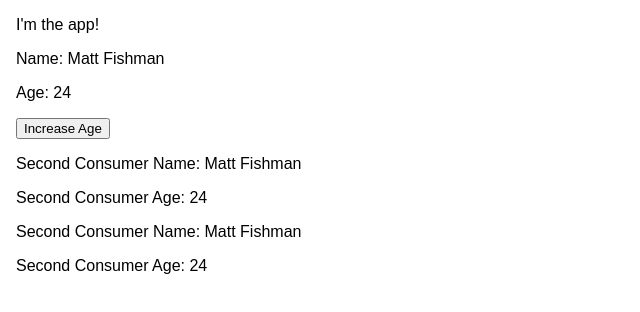
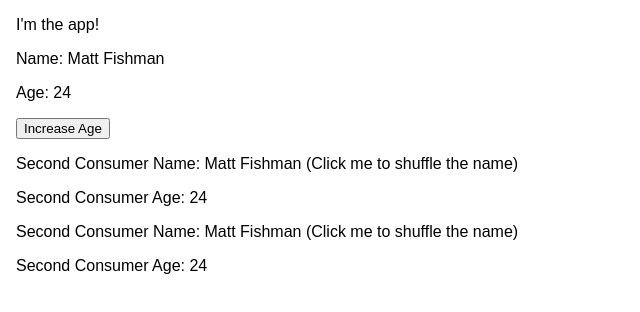
Before and after one commit to wabreisch/react-context-api-example, a React (Create React App) app: page / in a window 1280 px wide. Shown: the top 312 px of the page, without its empty margins (0-640 px from the left). Built offline with nearby package versions, Linux system fonts and the light colour scheme.

Commit message:
Remove unneeded import; Add note telling user how to shuffle the name state;

```diff
--- a/src/MyContext.js
+++ b/src/MyContext.js
@@ -1,4 +1,4 @@
-import React, { Component } from "react";
+import React from "react";
 
 const MyContext = React.createContext();
 
--- a/src/SecondTest.js
+++ b/src/SecondTest.js
@@ -11,7 +11,8 @@ class SecondTest extends Component {
             return (
               <React.Fragment>
                 <p onClick={context.scrambleName}>
-                  Second Consumer Name: {context.state.name}
+                  Second Consumer Name: {context.state.name} (Click me to
+                  shuffle the name)
                 </p>
                 <p>Second Consumer Age: {context.state.age}</p>
               </React.Fragment>
```
